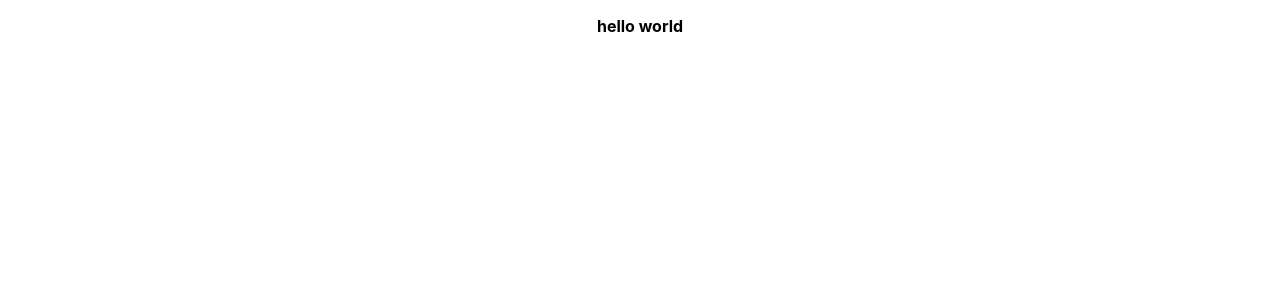
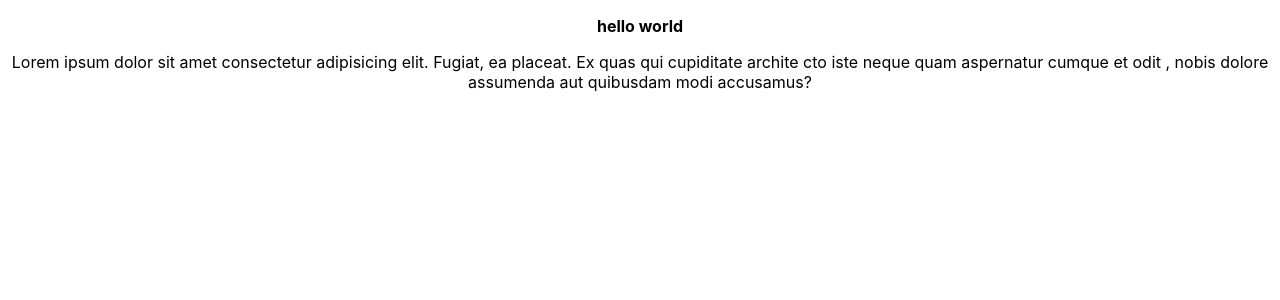
Before and after one commit to phat-trien-ung-dung-web-4conheo/front-end, a React (Create React App) app: page / in a window 1280 px wide. Shown: the top 300 px of the page. Built offline with nearby package versions, Linux system fonts and the light colour scheme.

Commit message:
test lorem

```diff
--- a/src/App.js
+++ b/src/App.js
@@ -6,6 +6,11 @@ function App() {
     <div className="App">
       <p>
         <strong>hello world</strong>{" "}
+        <p>Lorem ipsum dolor sit amet consectetur adipisicing elit.
+         Fugiat, ea placeat. Ex quas qui cupiditate archite
+        cto iste neque quam aspernatur cumque et odit
+        , nobis dolore assumenda aut quibusdam modi
+         accusamus?</p>
       </p>
     </div>
   );
```
